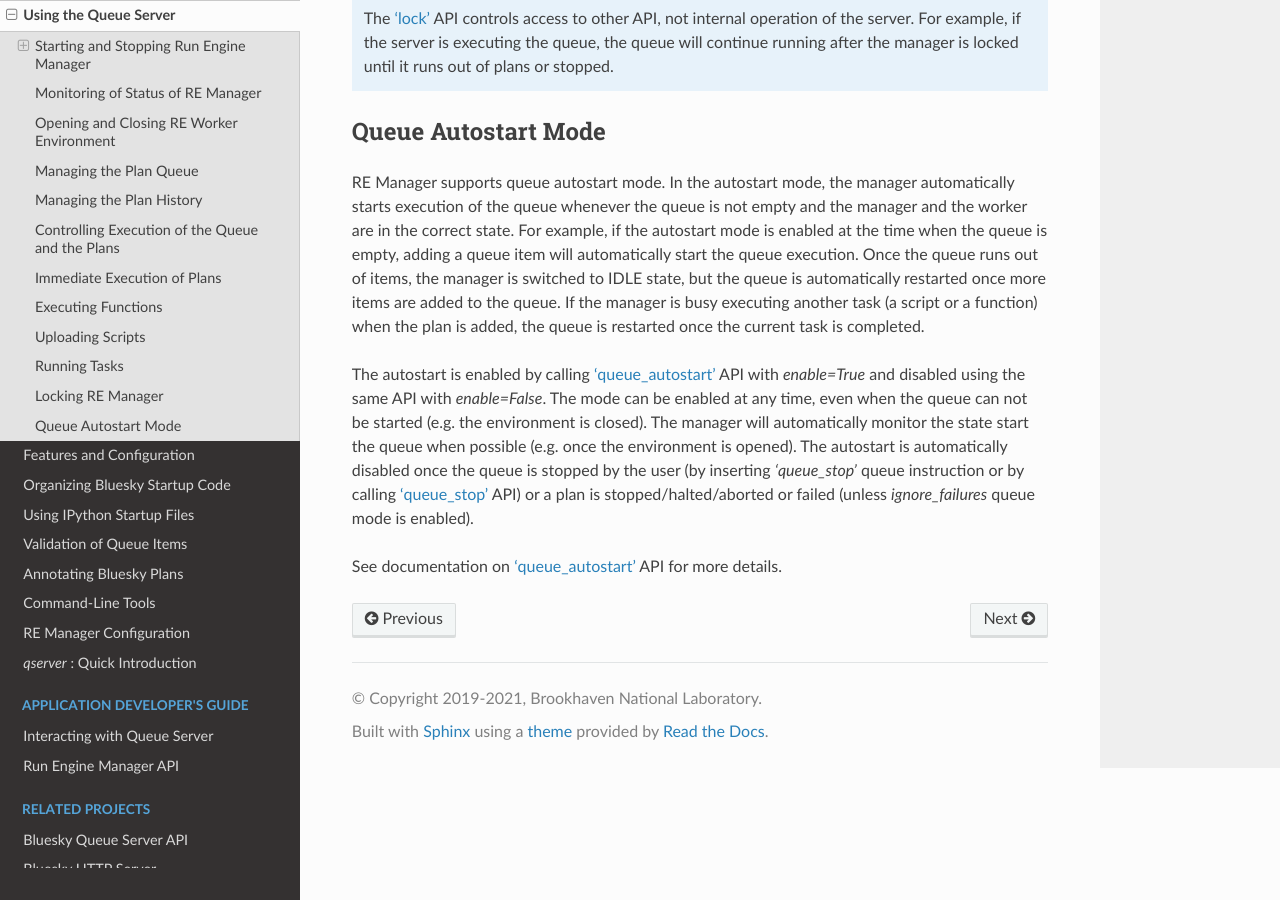
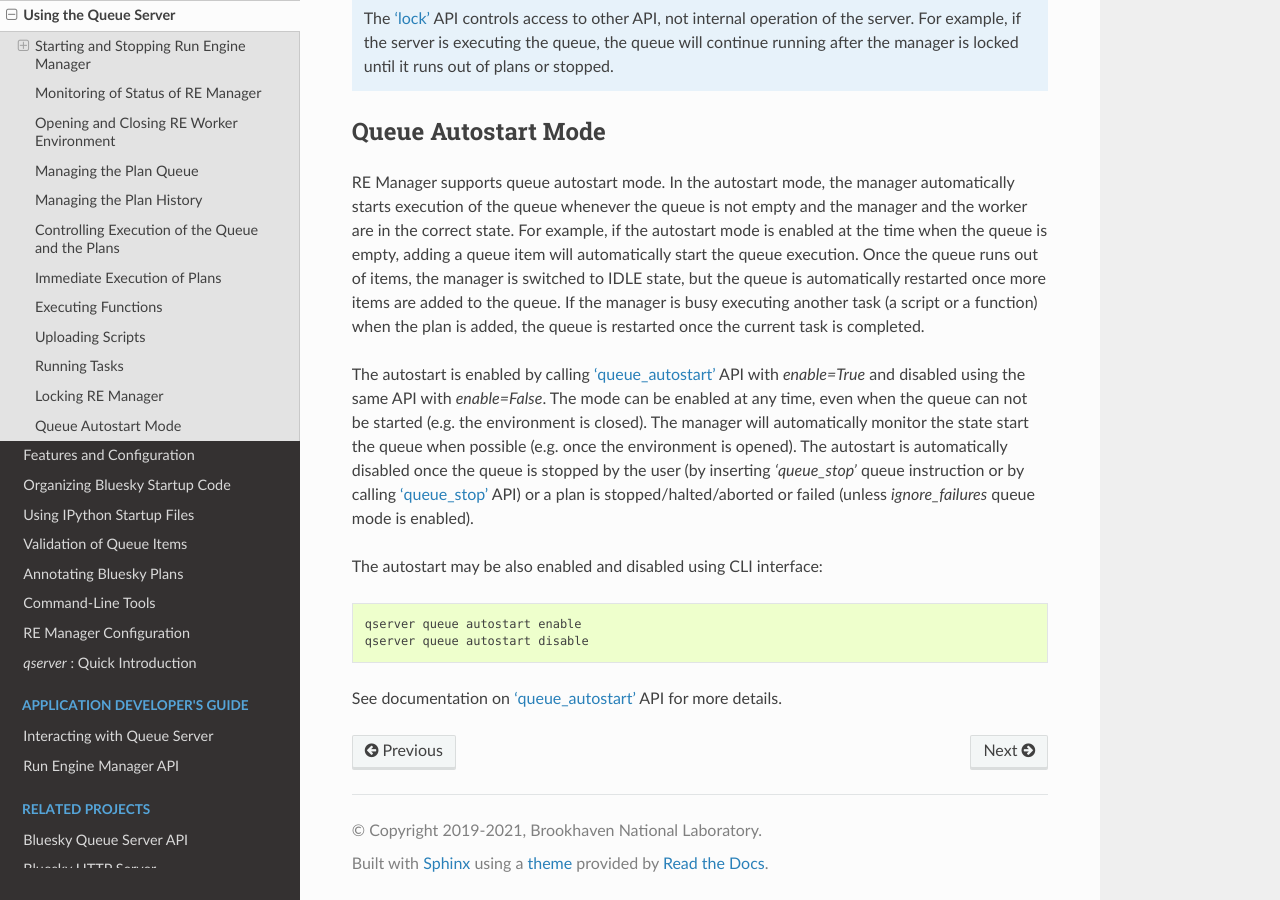
Before and after one commit to bluesky/bluesky-queueserver, a Sphinx documentation site: the page built from docs/source/using_queue_server.rst, in a window 1280 px wide and 900 px high, scrolled down 10974 px. Built offline with Sphinx 7.4.7 and the Read the Docs theme 2.0.0, drawn with Linux system fonts in a browser that asks for light colours.

Commit message:
DOC: documentation for CLI support for autostart

```diff
--- a/docs/source/cli_tools.rst
+++ b/docs/source/cli_tools.rst
@@ -482,6 +482,10 @@ periodically requests and displays the status of Queue Server.
     qserver queue stop         # Request execition of the queue to stop after current plan
     qserver queue stop cancel  # Cancel request to stop execution of the queue
 
+    # Enable and disable autostart
+    qserver queue autostart enable
+    qserver queue autostart disable
+
     # Change the queue mode. Enable/disable LOOP and IGNORE_FAILURES modes:
     qserver queue mode set loop True
     qserver queue mode set loop False
--- a/docs/source/using_queue_server.rst
+++ b/docs/source/using_queue_server.rst
@@ -518,4 +518,9 @@ is opened). The autostart is automatically disabled once the queue is stopped by
 (by inserting *'queue_stop'* queue instruction or by calling :ref:`method_queue_stop` API)
 or a plan is stopped/halted/aborted or failed (unless *ignore_failures* queue mode is enabled).
 
+The autostart may be also enabled and disabled using CLI interface::
+
+  qserver queue autostart enable
+  qserver queue autostart disable
+
 See documentation on :ref:`method_queue_autostart` API for more details.
```
